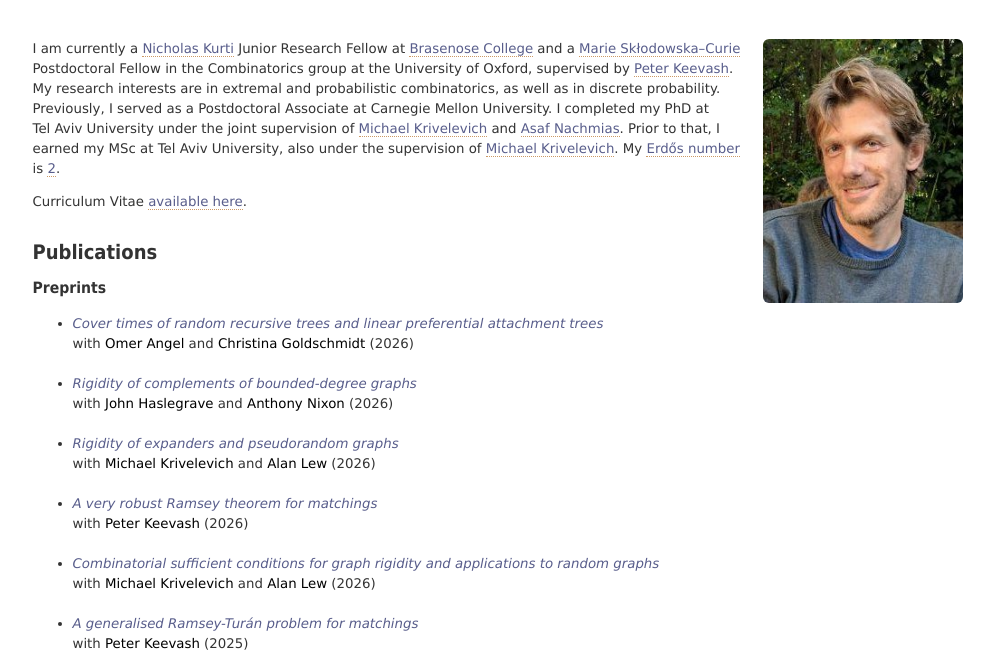
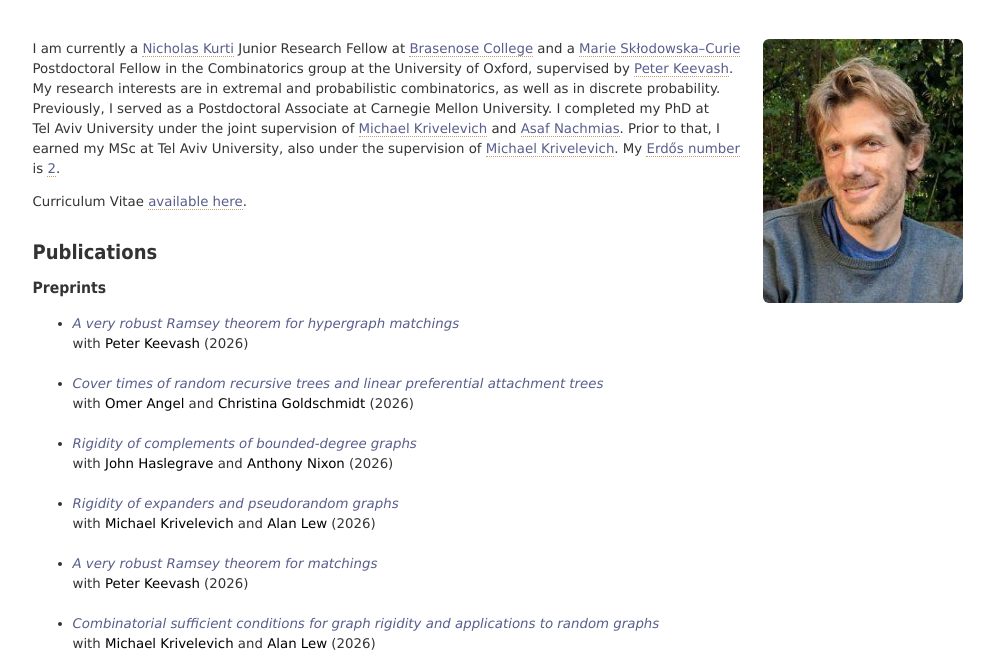
Before and after one commit to pelegm/pelegm.github.io, a plain HTML site: page index.html in a window 1280 px wide. Shown: the part 97-768 px from the top of the page, without its empty margins (135-1129 px from the left). Drawn offline with Linux system fonts and the light colour scheme.

Commit message:
Publish approved homepage and updated modern CV
Release candidate: home-cv-km26h-20261122

Manifest SHA-256: 76a33cf1bf7122e77d10c7e648e6f5d5c092b1f63c4ea3e3c4caf55a358447d3

```diff
--- a/index.html
+++ b/index.html
@@ -64,6 +64,13 @@ type="image/vnd.microsoft.icon" />-->
     <h2 id="publications">Publications</h2>
     <h3>Preprints</h3>
     <ul>
+
+    <li class='paper'>
+        <a href='https://arxiv.org/abs/2611.25893'><em>A very robust Ramsey theorem for hypergraph matchings</em></a>
+            <br><span class='authors'>
+            with <a href='http://people.maths.ox.ac.uk/keevash/'>Peter&nbsp;Keevash</a></span>
+            (2026)<br><br>
+    </li>
 
     <li class='paper'>
         <a href='https://arxiv.org/abs/2611.18353'><em>Cover times of random recursive trees and linear preferential attachment trees</em></a>
```
Also changed, not shown: 1 other file.
